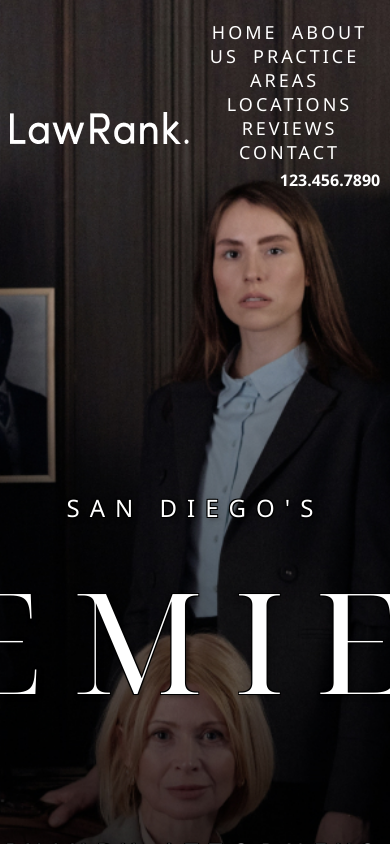
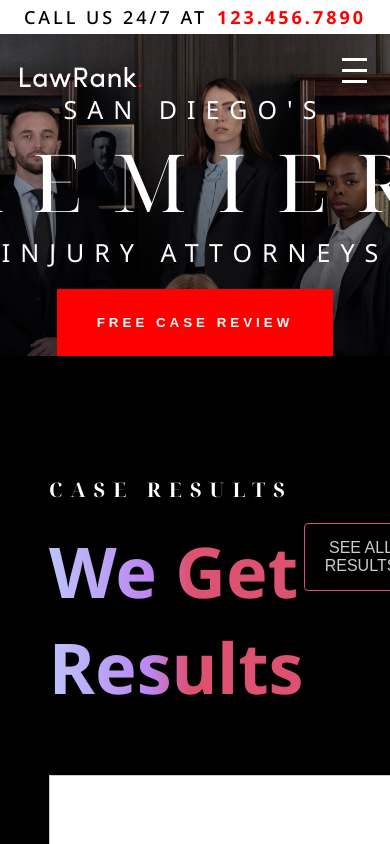
Before and after one commit to javs1/design_test_lawrank, a plain HTML site: page index.html in a window 390 px wide. Drawn offline with Linux system fonts and the light colour scheme.

Commit message:
Started mobile design

```diff
--- a/index.html
+++ b/index.html
@@ -18,6 +18,7 @@
         <div class="navbar">
             <div class="navbar-top">
                 <img class="logo" src="./img/Logo.png" alt="">
+                <img class="logo-mobile" src="./img/Logo-Black.png" alt="">
                 <div class="navbar-left">
                     <a href="#home">HOME</a>
                     <a href="#about">ABOUT US</a>
@@ -26,10 +27,15 @@
                     <a href="#reviews">REVIEWS</a>
                     <a href="#contact">CONTACT</a>
                 </div>
+                <div class="mobile-menu">
+                    <div class="line"></div>
+                    <div class="line"></div>
+                    <div class="line"></div>
+                </div>
             </div>
             <div class="navbar-bottom">
                 <div class="contact-number">
-                    123.456.7890
+                    <p class="contact-call">CALL US 24/7 AT</p><a class="contact">123.456.7890</a>
                 </div>
             </div>
         </div>
--- a/scripts.js
+++ b/scripts.js
@@ -23,4 +23,11 @@ document.addEventListener('DOMContentLoaded', () => {
       const newTransformValue = -currentIndex * (cardWidth + 20); // 20 es el margen entre cartas
       carousel.style.transform = `translateX(${newTransformValue}px)`;
     }
+
+    const hamburger = document.querySelector('.mobile-menu');
+    const navLinks = document.querySelector('.navbar-left');
+
+    hamburger.addEventListener('click', () => {
+        navLinks.classList.toggle('active');
+    });
   });
--- a/styles.css
+++ b/styles.css
@@ -26,12 +26,14 @@ body, html {
     flex-direction: column;
     color: white;
     padding-top: 20px;
-    position:static;
-    top: 0px;
 }
 
 .logo{
     padding-bottom: 20px;
+}
+
+.logo-mobile{
+    display: none;
 }
 
 .navbar-top {
@@ -106,9 +108,117 @@ body, html {
     letter-spacing: 4px;
 }
 
-a{
+.cta-button a{
     text-decoration: none;
     color: white;
+    text-decoration: none;
+}
+
+.mobile-menu {
+    display: none;
+    flex-direction: column;
+    cursor: pointer;
+    margin-right: 5%;
+}
+
+.mobile-menu .line {
+    width: 25px;
+    height: 3px;
+    background-color: white;
+    margin: 4px;
+}
+
+.contact-call{
+    display: none;
+}
+
+
+@media (max-width: 810px) {
+    .background {
+        background-size: 810px auto;
+        background-position: top;
+    }
+
+    .title{
+        font-size: 80px;
+        letter-spacing: 30%;
+        margin: 0;
+        text-shadow:none;
+    }
+
+    .presentation.subtitle{
+        font-size: 25px;
+        letter-spacing: 30%;
+        margin: 0;
+        text-shadow:none;
+    }
+
+    .content {
+        padding: 0px 0 0px 0;
+    }
+
+    .cta-button{
+        margin-top: 20px;
+    }
+
+    .navbar-bottom{
+        background-color: white;
+        width: 100%;
+        display: flex;
+        justify-content: center;
+        align-items: center;
+        order: 1;
+        padding: 5px 0;
+    }
+
+    .navbar-top{
+        order: 2;
+        padding-left: 5%;
+        padding-top: 20px;
+    }
+
+    .navbar{
+        display: flex;
+        flex-direction: column;
+        width: 100%;
+        padding-top: 0;
+    }
+
+    .contact{
+        color: red !important;
+        font-size: 18px;
+    }
+
+    .contact-call{
+        display: inline;
+        color: black;
+        font-size: 18px;
+        font-weight: 500;
+        letter-spacing: 3px;
+    }
+
+    .logo{
+        display: none;
+    }
+
+    .logo-mobile{
+        display: block;
+    }
+
+    .navbar-left{
+        display: none;
+        flex-direction: column;
+        order: 4;
+    }
+
+    .navbar-left.active {
+        display: flex;
+        position:relative;
+    }
+
+    .mobile-menu {
+        display: flex;
+    }
 }
 
 .carousel-container {
```
Also changed, not shown: img/Logo-Black.png (added).
